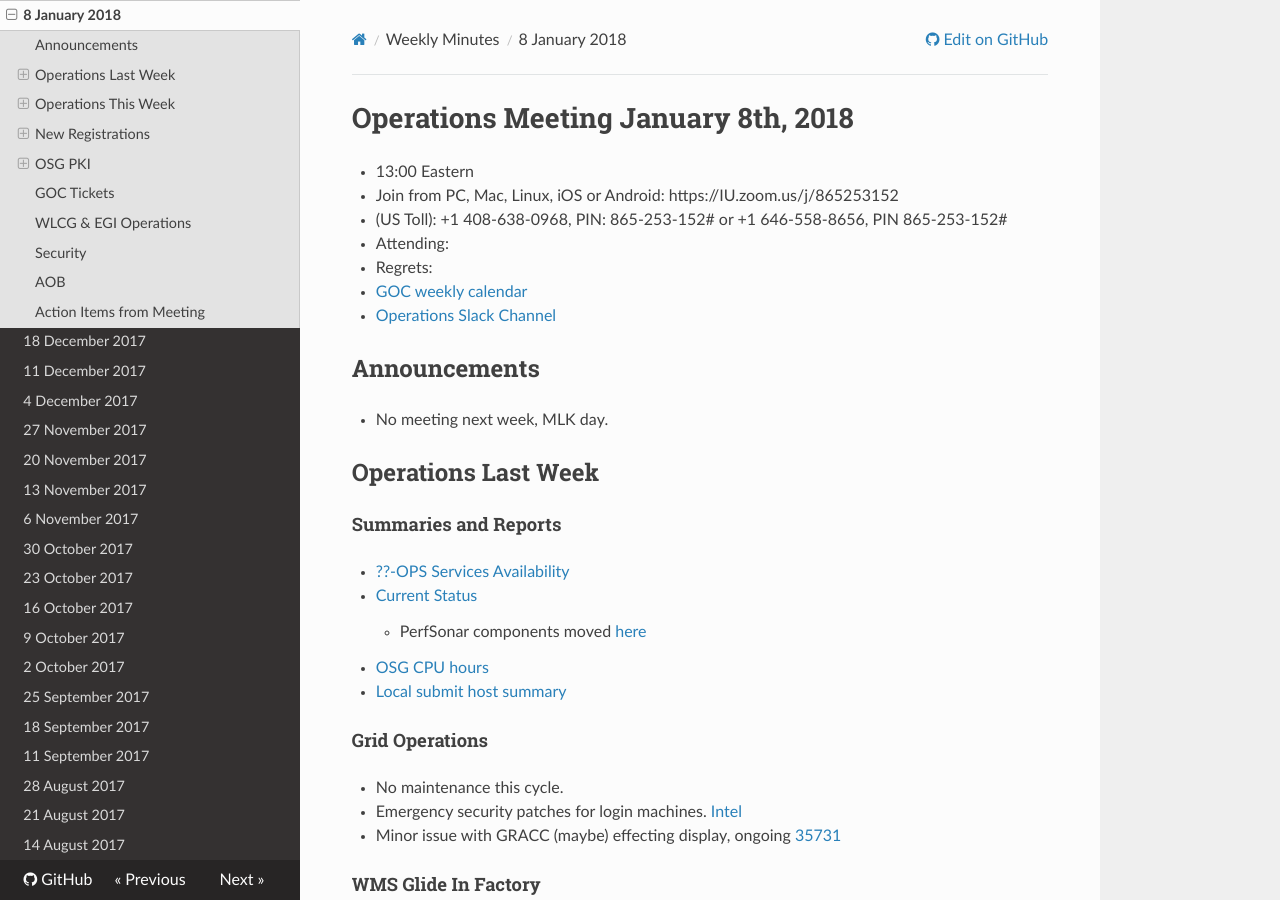
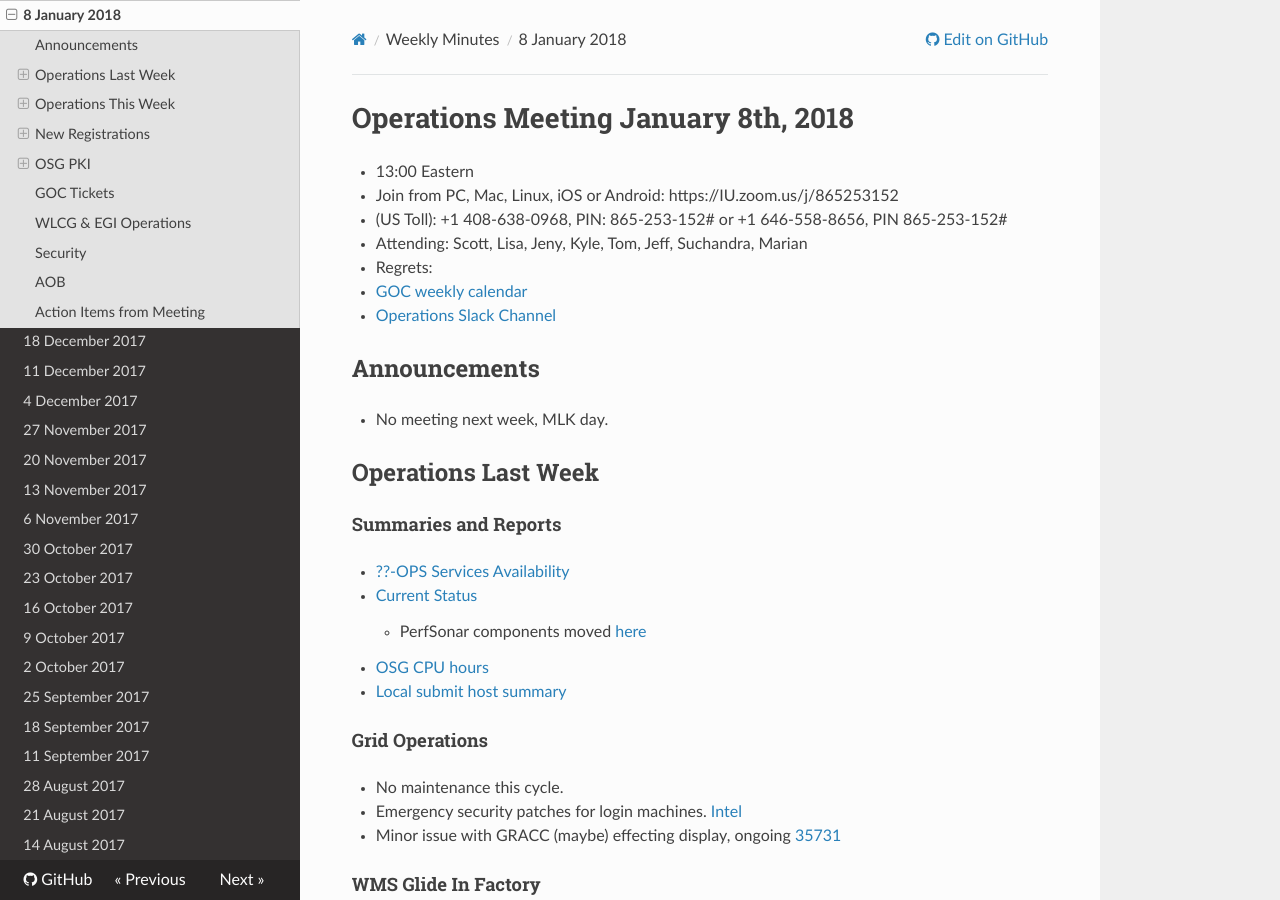
Before and after one commit to osg-htc/operations, an MkDocs documentation site: the page built from docs/WeeklyMinutes/08Jan2018.md, in a window 1280 px wide and 900 px high. Built offline with MkDocs 1.6.1, drawn with Linux system fonts in a browser that asks for light colours; nearby versions of some CDN libraries; old or Windows-style settings are respelled for this version of MkDocs.

Commit message:
Update 08Jan2018.md

```diff
--- a/docs/WeeklyMinutes/08Jan2018.md
+++ b/docs/WeeklyMinutes/08Jan2018.md
@@ -2,7 +2,7 @@
    * 13:00 Eastern
    * Join from PC, Mac, Linux, iOS or Android: https://IU.zoom.us/j/865253152
    * (US Toll): +1 408-638-0968, PIN: 865-253-152# or +1 646-558-8656, PIN 865-253-152#
-   * Attending:
+   * Attending: Scott, Lisa, Jeny, Kyle, Tom, Jeff, Suchandra, Marian
    * Regrets:
    * [GOC weekly calendar](http://www.google.com/calendar/embed?src=c1htpcfoe6btrtc7n3uddg8mvs%40group.calendar.google.com&ctz=America/New_York)
    * [Operations Slack Channel](https://opensciencegrid.slack.com/messages/C5GAYBGA0/)
```
